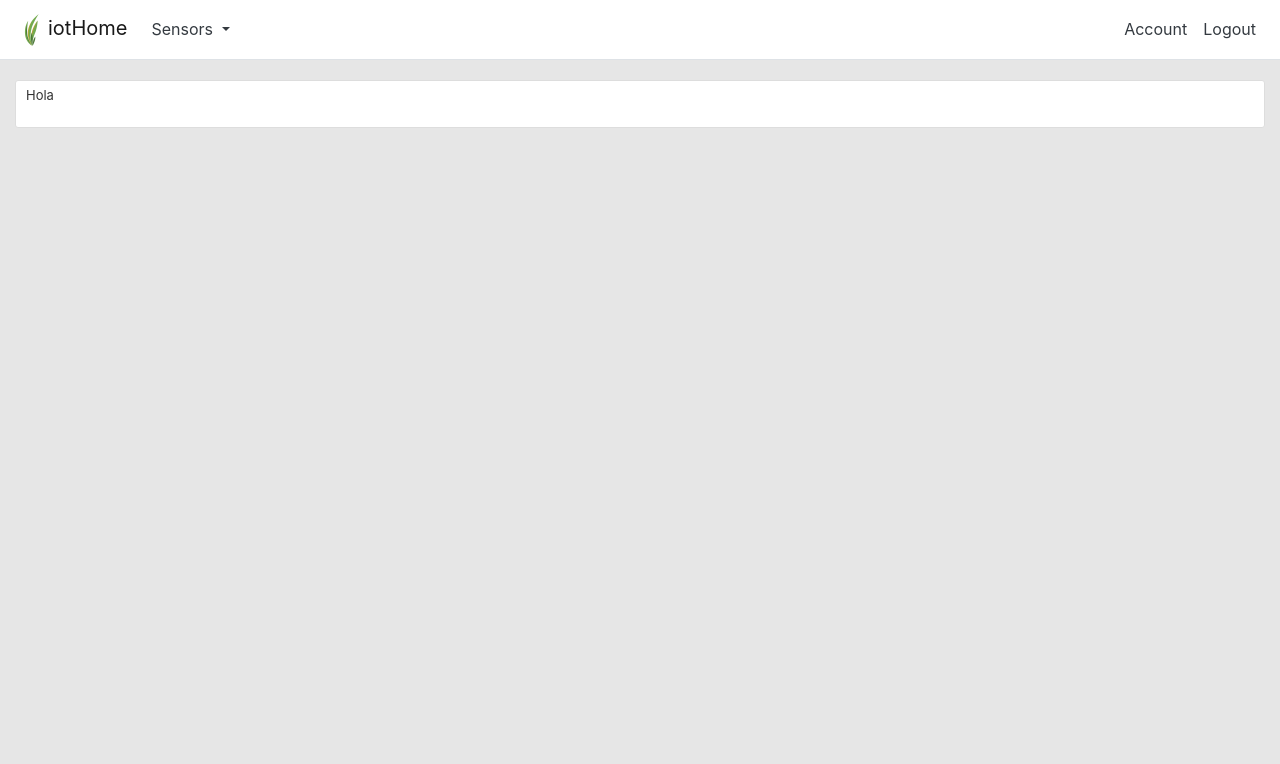
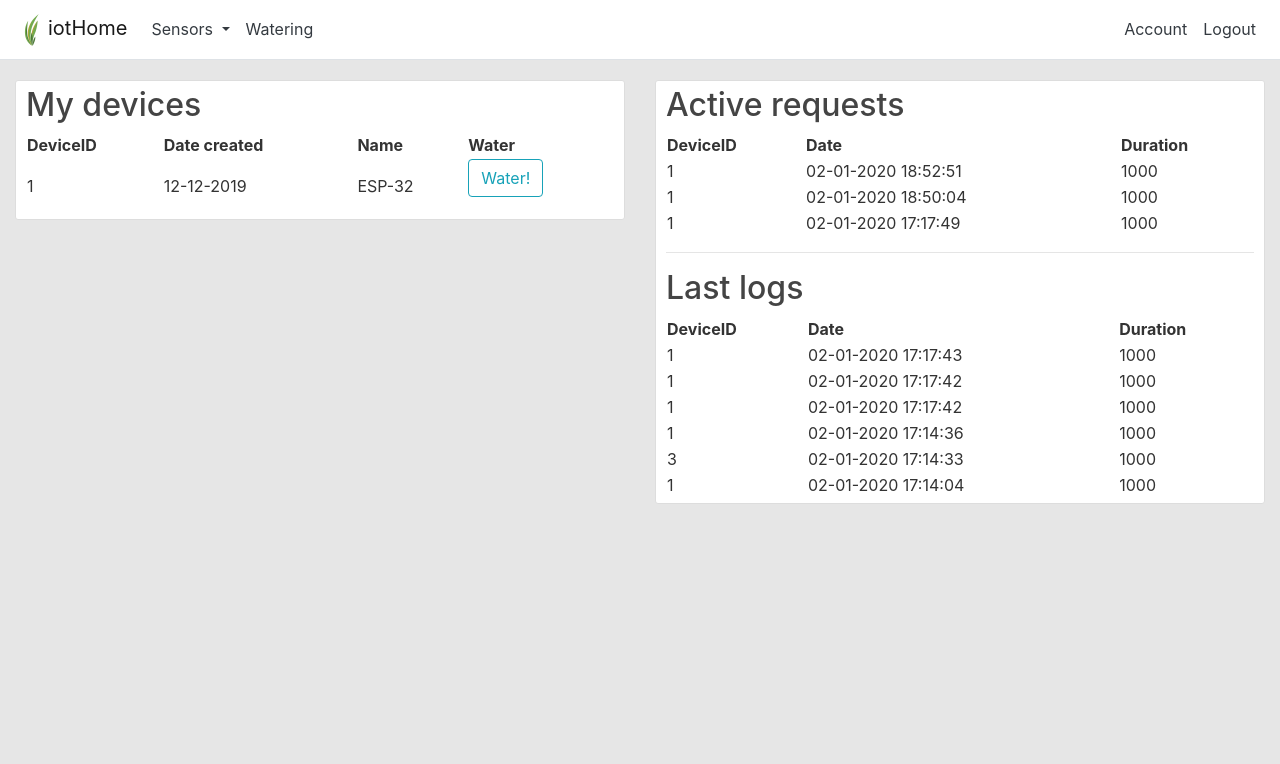
Before and after one commit to raiabril/iotgrx, a Flask app: page /check in a window 1280 px wide. Shown: the top 764 px of the page. Run offline with Flask 2, Linux system fonts and the light colour scheme; a user stored in the database is signed in; data comes from the database, SQL or seed files in the repository; both versions use the stored data as it was after the commit; some libraries are stand-ins or nearby versions.

Commit message:
devices water

```diff
--- a/app/api/water.py
+++ b/app/api/water.py
@@ -21,7 +21,7 @@ def get_water(device_id):
 @bp.route('/water/log/<int:device_id>', methods=['GET'])
 #@token_auth.login_required
 def get_water_log(device_id):
-    request = [x.to_dict() for x in WaterLog.query.filter_by(device_id=device_id).all()]
+    request = [x.to_dict() for x in WaterLog.query.filter_by(device_id=device_id).order_by(WaterLog.date_created.desc()).limit(10)]
 
     return jsonify(request),200
 
--- a/app/templates/base.html
+++ b/app/templates/base.html
@@ -43,6 +43,9 @@
                   <a class="dropdown-item" href="/sensor/{{ sensor.id }}">{{ sensor.name }}</a>
                   {% endfor %}
                 </div>
+              </li>
+              <li class="nav-item">
+                <a class="nav-item nav-link text-dark" href="{{url_for('water.check')}}">Watering</a>
               </li>
             </ul>
             {%endif%}
--- a/app/templates/water.html
+++ b/app/templates/water.html
@@ -2,9 +2,81 @@
 
 {% block content %}
 <div class="row">
-    <div class="col-md-12">
+    <div class="col-md-6">
       <div class="chart-container content-section">
-        <p>Hola</p>
+        <h2>My devices</h2>
+        {% if devices.__len__() == 0%}
+            <p>No se han recuperado devices para el usuario.</p>
+        {% else %}
+        <table style="width:100%">
+          <tr>
+              <th>DeviceID</th>
+              <th>Date created</th>
+              <th>Name</th>
+              <th>Water</th>
+          </tr>
+          {% for device in devices %}
+          <tr>
+            <td>{{device.id}}</td>
+            <td>{{device.date_created.strftime('%d-%m-%Y')}}</td>
+            <td>{{device.name}}</td>
+            <td>
+              <form method="POST" action="">
+                {{ form.hidden_tag() }}
+                <div class="form-group">
+                    {{form.submit(class="btn btn-outline-info")}}
+                </div>
+              </form>
+            </td>
+          </tr>
+          {% endfor %}
+        </table>
+        {% endif %}
+
+      </div>
+    </div>
+    <div class="col-md-6">
+      <div class="chart-container content-section">
+        <h2>Active requests</h2>
+        {% if requests.__len__() == 0%}
+            <p>No se han recuperado requests para el usuario.</p>
+        {% else %}
+        <table style="width:100%">
+          <tr>
+              <th>DeviceID</th>
+              <th>Date</th>
+              <th>Duration</th>
+          </tr>
+          {% for request in requests %}
+          <tr>
+            <td>{{request.device_id}}</td>
+            <td>{{request.date_created.strftime('%d-%m-%Y  %H:%M:%S')}}</td>
+            <td>{{request.duration}}</td>
+          </tr>
+          {% endfor %}
+        </table>
+        {% endif %}
+        <hr>
+        <h2>Last logs</h2>
+        {% if logs.__len__() == 0%}
+            <p>No se han recuperado requests para el usuario.</p>
+        {% else %}
+
+        <table style="width:100%">
+          <tr>
+              <th>DeviceID</th>
+              <th>Date</th>
+              <th>Duration</th>
+          </tr>
+          {% for log in logs %}
+          <tr>
+              <td>{{log.device_id}}</td>
+              <td>{{log.date_created.strftime('%d-%m-%Y  %H:%M:%S')}}</td>
+              <td>{{log.duration}}</td>
+          </tr>
+          {% endfor %}
+        </table>
+        {% endif %}
       </div>
     </div>
   </div>
--- a/app/water/routes.py
+++ b/app/water/routes.py
@@ -1,21 +1,28 @@
 from flask import render_template, url_for, flash, redirect, request, Blueprint
 from flask_login import login_user, current_user, logout_user, login_required
 from sqlalchemy import func
-from app.models import WaterLog, WaterRequest
+from app.models import WaterLog, WaterRequest, Device
 from app.water.forms import WaterForm
+from app import db
 
 water = Blueprint('water', __name__)
 
 @water.route("/check",methods=['GET','POST'])
 def check():
-    requests = WaterRequest.query.all()
-    log = WaterLog.query.all()
+    requests = WaterRequest.query.filter_by(status=True).order_by(WaterRequest.date_created.desc()).all()
+    devices = Device.query.all()
+    logs = WaterLog.query.order_by(WaterLog.date_created.desc()).all()
     form = WaterForm()
 
     if form.validate_on_submit():
+        request = WaterRequest(duration=1000,device_id=1,status=True)
+        db.session.add(request)
+        db.session.commit()
         return redirect(url_for('water.check'))
 
     return render_template('water.html',
                             title='iotHome',
                             requests=requests,
-                            log=log)
+                            logs=logs,
+                            form=form,
+                            devices=devices)
```
Also changed, not shown: app/db/iotHome.db.
